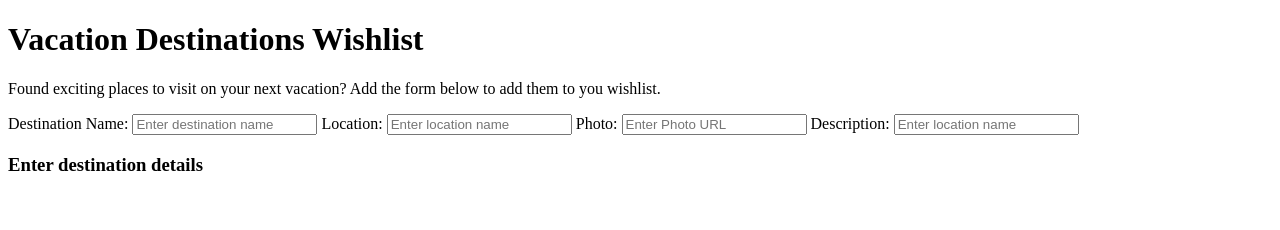
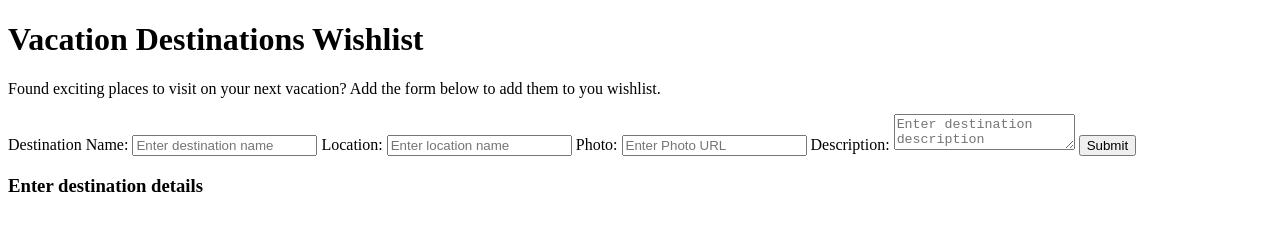
Before and after one commit to gagexhill/destinations-page-gh, a plain HTML site: page index.html in a window 1280 px wide. Drawn offline with Linux system fonts and the light colour scheme.

Commit message:
added commit

```diff
--- a/index.html
+++ b/index.html
@@ -15,7 +15,7 @@
     <section>
         <article>
             <form>
-                <label for="text">Destination Name: </label>
+                <label for="destination-name">Destination Name: </label>
                 <input type="text" placeholder="Enter destination name">
 
                 <label for="location-name">Location: </label>
@@ -25,7 +25,8 @@
                 <input type="text" placeholder="Enter Photo URL">
 
                 <label for="description">Description: </label>
-                <input type="text" placeholder="Enter location name">
+                <textarea id="description" placeholder="Enter destination description"></textarea>
+                <input type="submit">
             </form>
         </article>
         <article>
```
